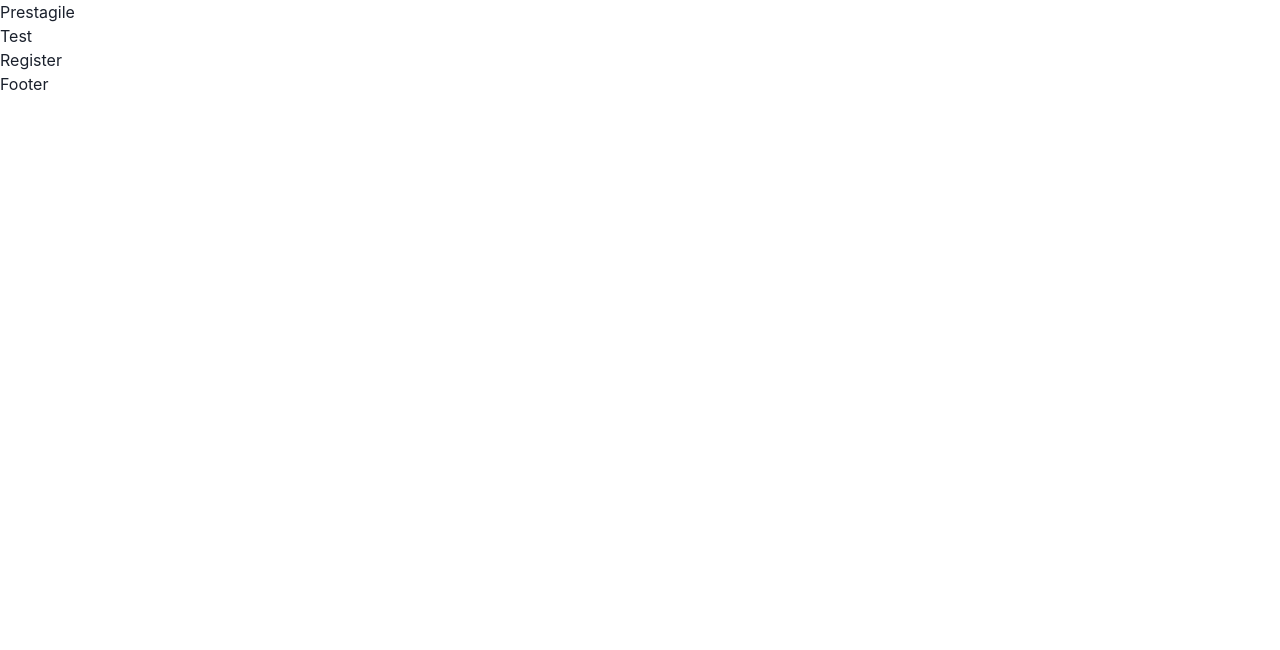
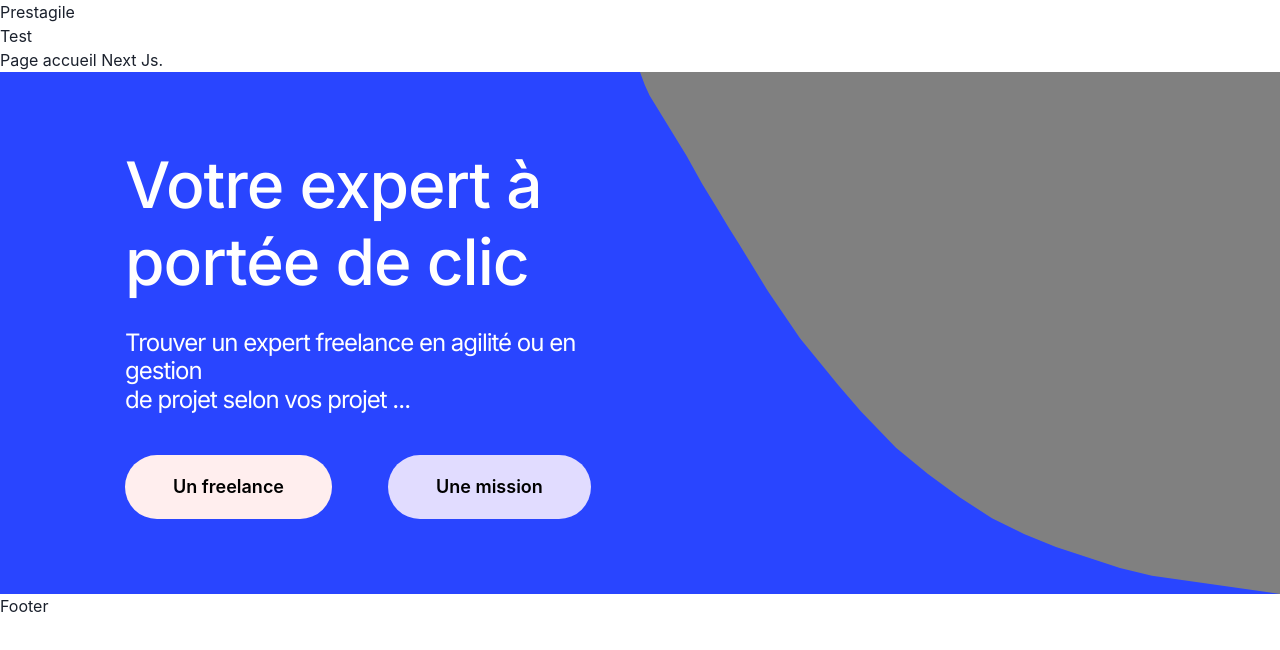
Before and after one commit to FairFightKing/PrestAgile, a Next.js app in the folder app/: page / in a window 1280 px wide. Shown: the top 650 px of the page. Built offline with nearby package versions, Linux system fonts and the light colour scheme.

Commit message:
clip path 1 ok

```diff
--- a/app/pages/_app.tsx
+++ b/app/pages/_app.tsx
@@ -7,6 +7,10 @@ function MyApp({ Component, pageProps }: AppProps) {
   return (
     <ChakraProvider>
       <Layout>
+        <link
+          href="https://fonts.googleapis.com/css2?family=Inter:wght@100;200;300;400;500;600;700;800;900&display=swap"
+          rel="stylesheet"
+        />
         <Component {...pageProps} />
       </Layout>
     </ChakraProvider>
--- a/app/pages/index.tsx
+++ b/app/pages/index.tsx
@@ -1,12 +1,15 @@
-import type { NextPage } from 'next'
-import { Link } from '@chakra-ui/react'
+import type { NextPage } from 'next';
+import styled from 'styled-components';
+import Layout from '../ui/components/layout';
+import BannerHomePage from '../ui/components/bannerHomePage';
 
 const Home: NextPage = () => {
   return (
     <div>
-      <Link href="/register">Register</Link>
+      Page accueil Next Js.
+      <BannerHomePage />
     </div>
-  )
-}
+  );
+};
 
-export default Home
+export default Home;
--- a/app/styles/globals.css
+++ b/app/styles/globals.css
@@ -14,3 +14,9 @@ a {
 * {
   box-sizing: border-box;
 }
+
+.test{
+  clip-path: polygon(0% 0%, 0% 100%, 100% 100%,80% 96.5% ,75% 95%,70% 93%,65% 91% ,60% 88.5% ,55% 85.5%,50% 81.5%,45% 77% ,40% 72%,34.5% 65%,31% 60%,25% 51%,20% 42%,15.5% 33%,13.95% 30%,12% 26%,9.75% 21.5%,7.25% 16%, 1.5% 4.5%,0.75% 2.5%);
+  background: #2945FF;
+  width: 100%;
+}
--- a/app/ui/components/bannerHomePage.tsx
+++ b/app/ui/components/bannerHomePage.tsx
@@ -1,34 +1,40 @@
-import { Box, Flex, Button, ButtonGroup } from '@chakra-ui/react';
+import { Box, Flex, Button, ButtonGroup, Text, Image } from '@chakra-ui/react';
 
 export default function BannerHomePage() {
   return (
-    <Flex bg="tomato" w="100%">
-      <Box bg="#2945FF" w="50%" color="white">
+    <Flex bg="grey" w="100%">
+      <Box bg="#2945FF" w="100%" color="white">
         <Box my={75} ml={125}>
-          <h2
-            style={{
-              fontFamily: 'Inter',
-              fontWeight: 500,
-              fontSize: '4rem',
-              margin: '2rem 0',
-            }}
+          <Text
+            lineHeight="120%"
+            my={2}
+            fontFamily="Inter"
+            letterSpacing="-1px"
+            fontWeight="500"
+            fontSize="64px"
           >
             Votre expert à
             <br />
             portée de clic
-          </h2>
-          <p
-            style={{
-              fontFamily: 'Inter',
-              fontWeight: 200,
-              fontSize: '1.75rem',
-            }}
+          </Text>
+          <Text
+            pt={5}
+            lineHeight="120%"
+            fontFamily="Inter"
+            fontWeight="400"
+            letterSpacing="-1px"
+            fontSize="24px"
           >
             Trouver un expert freelance en agilité ou en gestion
             <br />
             de projet selon vos projet ...
-          </p>
-          <ButtonGroup mt={10} spacing="3.5rem" variant="solid">
+          </Text>
+          <ButtonGroup
+            mt={10}
+            letterSpacing="-1px"
+            spacing="3.5rem"
+            variant="solid"
+          >
             <Button
               color="black"
               py={8}
@@ -51,8 +57,8 @@ export default function BannerHomePage() {
             </Button>
           </ButtonGroup>
         </Box>
-        <Box></Box>
       </Box>
+      <Box className="test"></Box>
     </Flex>
   );
 }
```
Also changed, not shown: app/public/Sanstitre-1.png (added), app/public/index.png (added).
